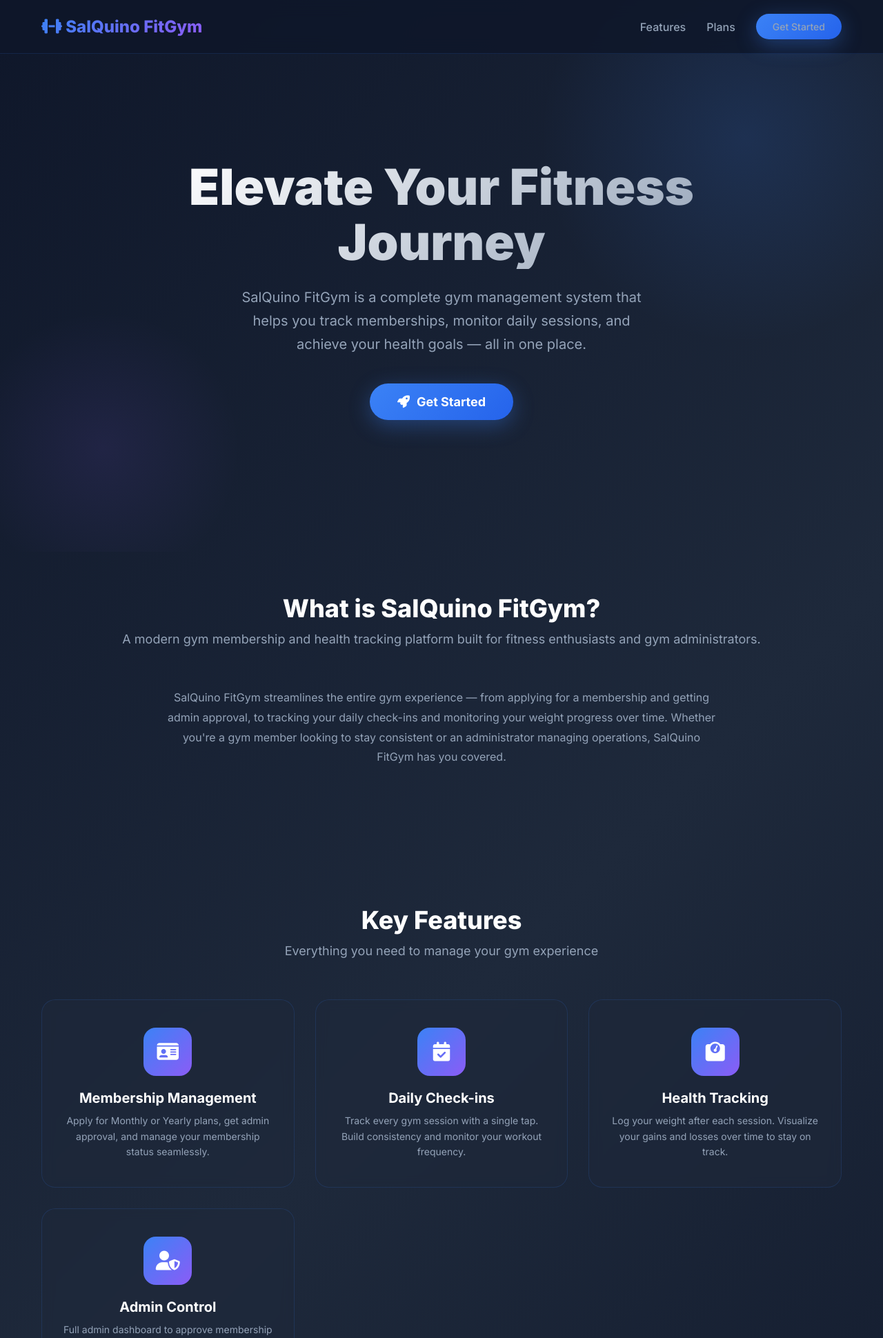
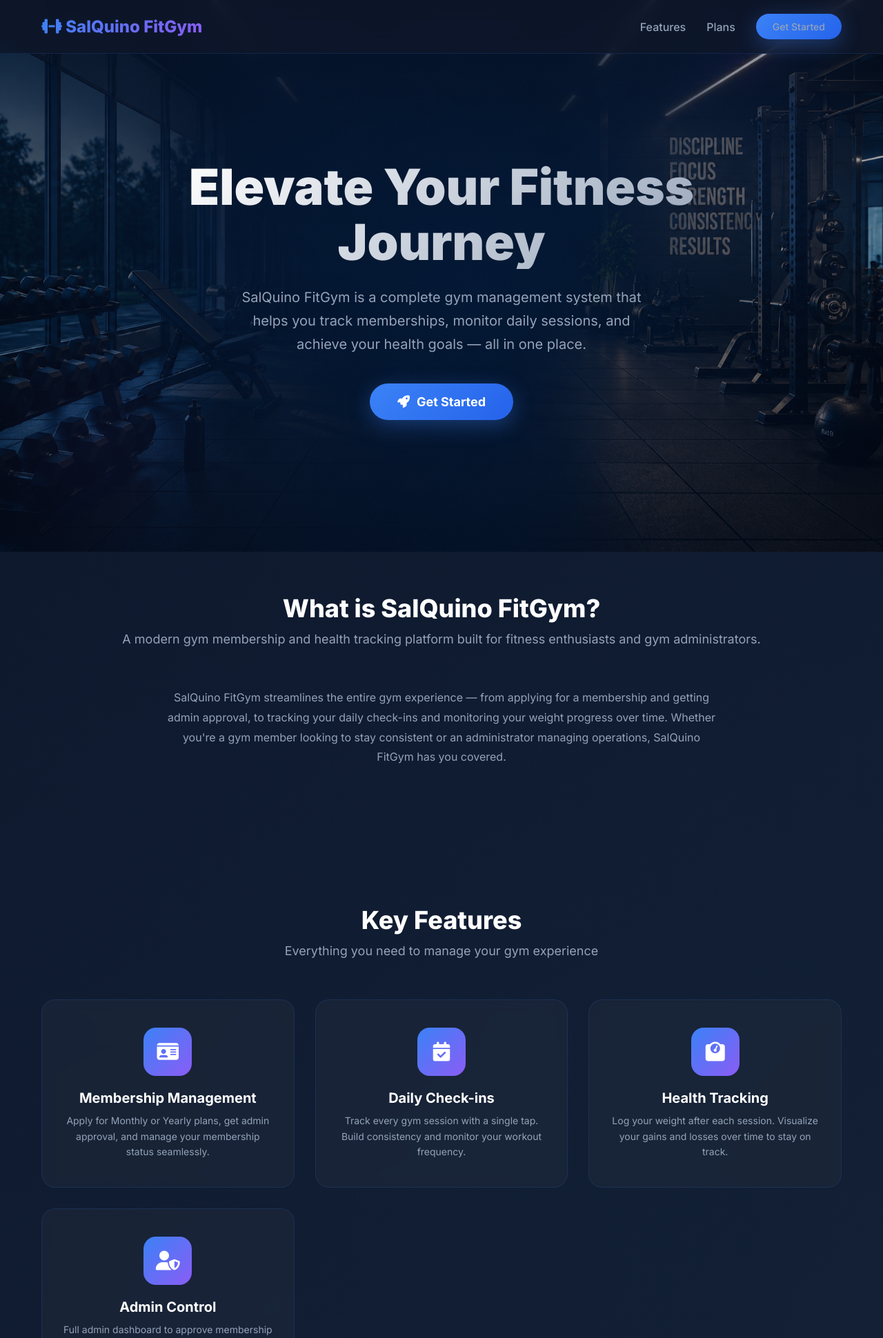
Before and after one commit to saladomia019-pixel/SalQuino-FitGym, a Flask app: page / in a window 1280 px wide. Shown: the top 1940 px of the page at 69% size. Run offline with Flask 3, Linux system fonts and the light colour scheme.

Commit message:
Update: Added Background in landing page

```diff
--- a/app.py
+++ b/app.py
@@ -1,8 +1,9 @@
-from flask import Flask, request, jsonify, render_template, redirect, url_for, session, flash
+from flask import Flask, request, jsonify, render_template, redirect, url_for, session, flash, send_from_directory
 from datetime import date, datetime, timedelta
 from werkzeug.security import generate_password_hash, check_password_hash
 import mysql.connector
 from mysql.connector import Error
+import os
 from functools import wraps
 import logging
 import re
@@ -60,6 +61,11 @@ def member_required(f):
 @app.route('/')
 def landing():
     return render_template('landing.html')
+
+@app.route('/Image/<path:filename>')
+@app.route('/image/<path:filename>')
+def serve_image(filename):
+    return send_from_directory(os.path.join(app.root_path, 'Image'), filename)
 
 @app.route('/login', methods=['GET', 'POST'])
 def login():
--- a/static/style.css
+++ b/static/style.css
@@ -6,16 +6,16 @@ body{font-family:'Inter',sans-serif;background:#0f172a;color:#e2e8f0;min-height:
 a{text-decoration:none;color:inherit;}
 
 /* ================= LANDING PAGE ================= */
-.landing-page{background:linear-gradient(135deg,#0f172a 0%,#1e293b 50%,#0f172a 100%);}
+.landing-page{background-image:linear-gradient(135deg,rgba(15,23,42,0.85),rgba(30,41,59,0.65)),url('/Image/background.png');background-size:cover;background-position:center;background-repeat:no-repeat;color:#fff;}
 .landing-nav{display:flex;justify-content:space-between;align-items:center;padding:20px 60px;position:fixed;top:0;left:0;right:0;z-index:100;background:rgba(15,23,42,0.85);backdrop-filter:blur(12px);border-bottom:1px solid rgba(59,130,246,0.15);}
 .landing-nav .logo{font-size:24px;font-weight:800;background:linear-gradient(135deg,#3b82f6,#8b5cf6);-webkit-background-clip:text;-webkit-text-fill-color:transparent;}
 .landing-nav .nav-links{display:flex;gap:30px;align-items:center;}
 .landing-nav .nav-links a{color:#94a3b8;font-weight:500;transition:color 0.3s;}
 .landing-nav .nav-links a:hover{color:#fff;}
 
-.hero{min-height:100vh;display:flex;align-items:center;justify-content:center;text-align:center;padding:120px 20px 80px;position:relative;overflow:hidden;}
-.hero::before{content:'';position:absolute;width:600px;height:600px;background:radial-gradient(circle,rgba(59,130,246,0.15),transparent 70%);top:-100px;right:-100px;border-radius:50%;}
-.hero::after{content:'';position:absolute;width:400px;height:400px;background:radial-gradient(circle,rgba(139,92,246,0.1),transparent 70%);bottom:-50px;left:-50px;border-radius:50%;}
+.hero{min-height:100vh;display:flex;align-items:center;justify-content:center;text-align:center;padding:120px 20px 80px;position:relative;overflow:hidden;background-image:linear-gradient(135deg,rgba(15,23,42,0.25),rgba(15,23,42,0.15)),url('/Image/background.png');background-size:cover;background-position:center;background-repeat:no-repeat;}
+.hero::before{content:'';position:absolute;width:600px;height:600px;background:radial-gradient(circle,rgba(59,130,246,0.05),transparent 70%);top:-100px;right:-100px;border-radius:50%;}
+.hero::after{content:'';position:absolute;width:400px;height:400px;background:radial-gradient(circle,rgba(139,92,246,0.04),transparent 70%);bottom:-50px;left:-50px;border-radius:50%;}
 .hero-content{position:relative;z-index:1;max-width:800px;}
 .hero h1{font-size:clamp(40px,6vw,72px);font-weight:900;line-height:1.1;margin-bottom:24px;background:linear-gradient(135deg,#fff 0%,#94a3b8 100%);-webkit-background-clip:text;-webkit-text-fill-color:transparent;}
 .hero p{font-size:clamp(16px,2vw,20px);color:#94a3b8;line-height:1.7;margin-bottom:40px;max-width:600px;margin-left:auto;margin-right:auto;}
```
Also changed, not shown: image/background.png (added).
